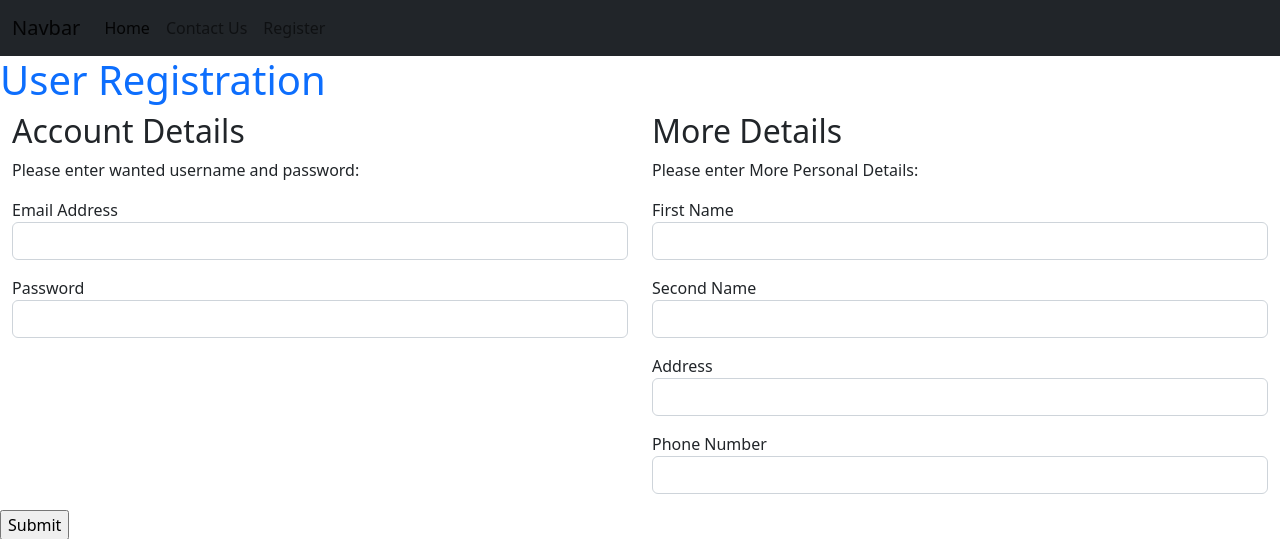
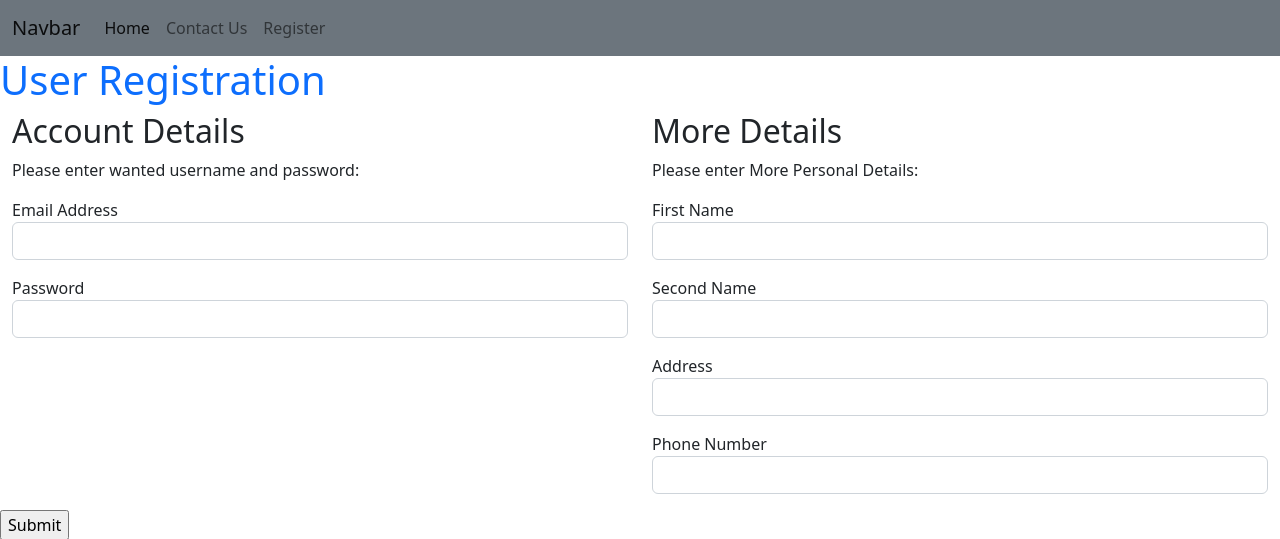
Before and after one commit to 0071999/007W2, a PHP site: page /register.php in a window 1280 px wide. Shown: the top 539 px of the page. Run offline with PHP 8.4, Linux system fonts and the light colour scheme.

Commit message:
Smalll changes and color change

```diff
--- a/register.php
+++ b/register.php
@@ -1,5 +1,5 @@
 <?php include "template.php";
-/** @var $conn; */
+/** @var $conn */
 ?>
     <title>User Registration</title>
 <h1 class='text-primary'>User Registration</h1>
--- a/template.php
+++ b/template.php
@@ -6,7 +6,7 @@
     <title>Contact Us</title>
     <link href="css/bootstrap.min.css" rel="stylesheet">
 </head>
-<nav class="navbar navbar-expand-lg bg-body-tertiary bg-dark" data-bs-theme="dark">
+<nav class="navbar navbar-expand-lg bg-body-tertiary bg-secondary" data-bs-theme="dark">
     <div class="container-fluid">
         <a class="navbar-brand" href="#">Navbar</a>
         <button class="navbar-toggler" type="button" data-bs-toggle="collapse" data-bs-target="#navbarSupportedContent" aria-controls="navbarSupportedContent" aria-expanded="false" aria-label="Toggle navigation">
```
